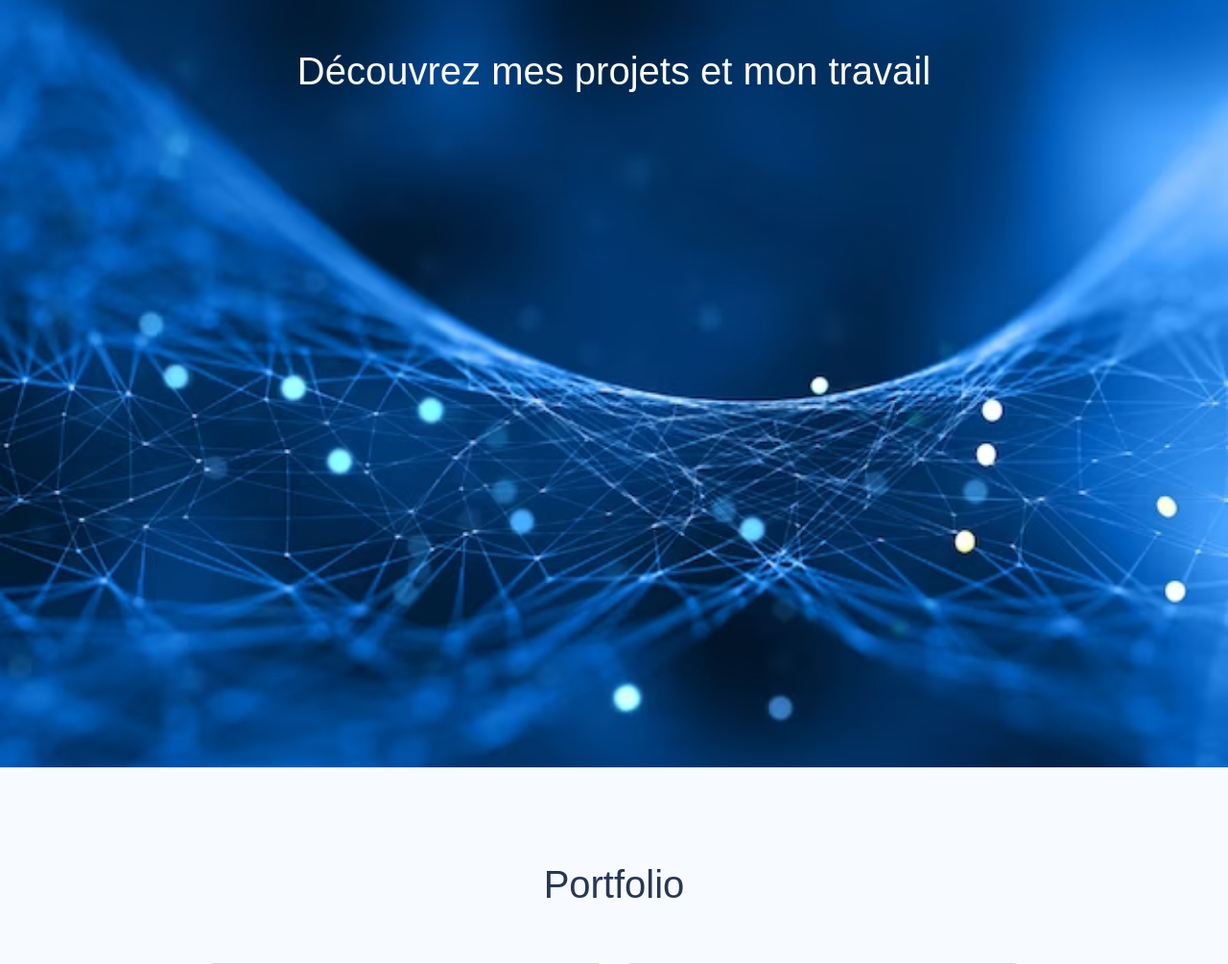
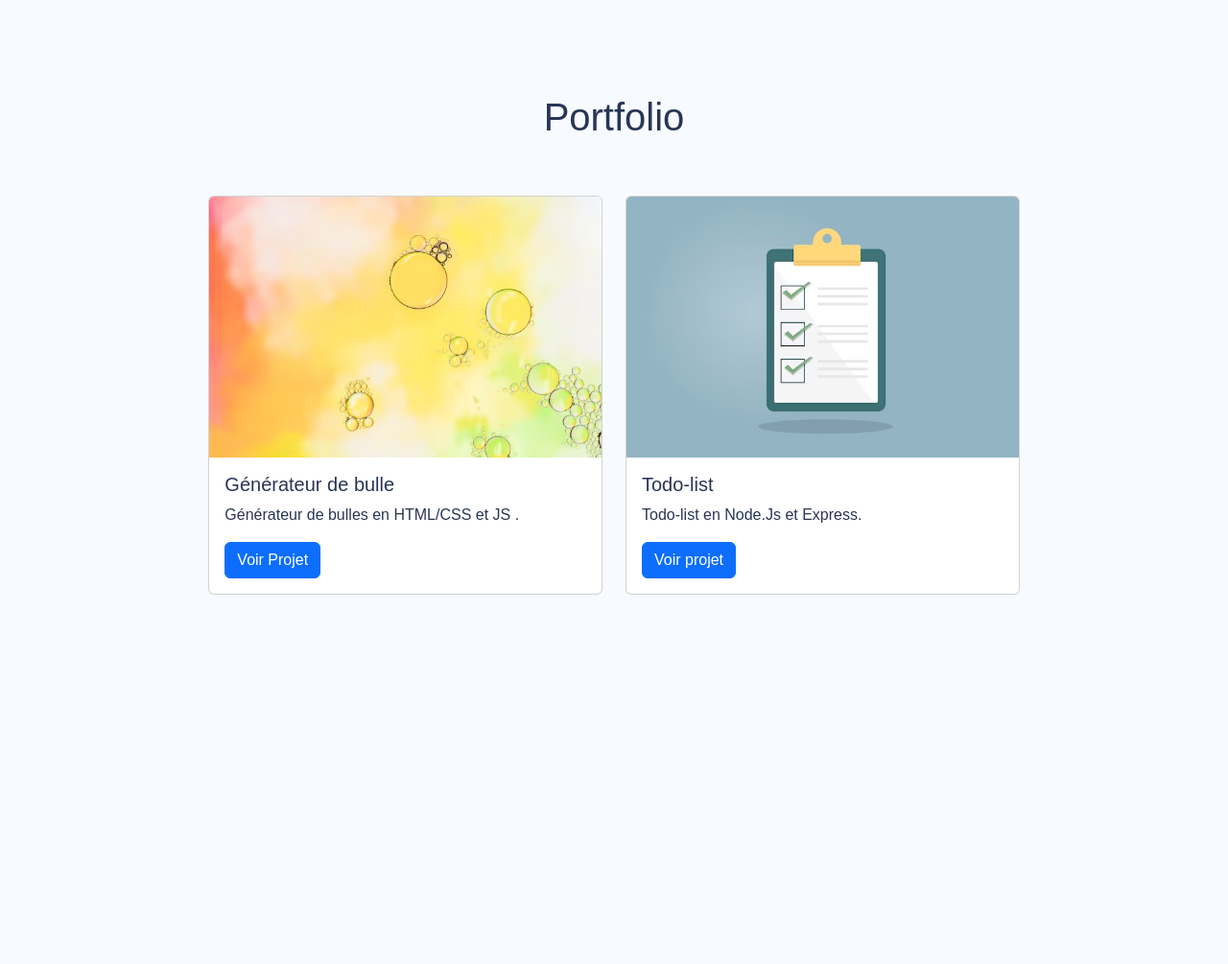
Before and after one commit to hmouda16/labidi-ahmed-cv, a PHP site: page /index2.html in a window 1280 px wide. Shown: the top 1005 px of the page at 96% size. After the commit the page ends 620 px from the top, so only its background shows below. Run offline with PHP 8.4, Linux system fonts and the light colour scheme; some libraries are stand-ins or nearby versions.

Commit message:
suppression bg

```diff
--- a/index2.html
+++ b/index2.html
@@ -17,10 +17,6 @@
 </head>
 
 <body>
-    <header>
-        <h1 class="titre-p-f" class="text-center titre">Découvrez mes projets et mon travail</h1>
-    </header>
-
     <div class="text-center py-5">
         <h1 class="mb-0">Portfolio</h1>
     </div>
--- a/style.css
+++ b/style.css
@@ -206,16 +206,7 @@ header .button:hover a {
 
 /* portfolio */
 
-header{
-  background-image: url(media/bg.avif);
-}
-.titre-p-f{
-  color: #fbf9f7;
-}
 
-#portfolio{
-  background-color: #fbf9f7;
-}
 
 
 
```
